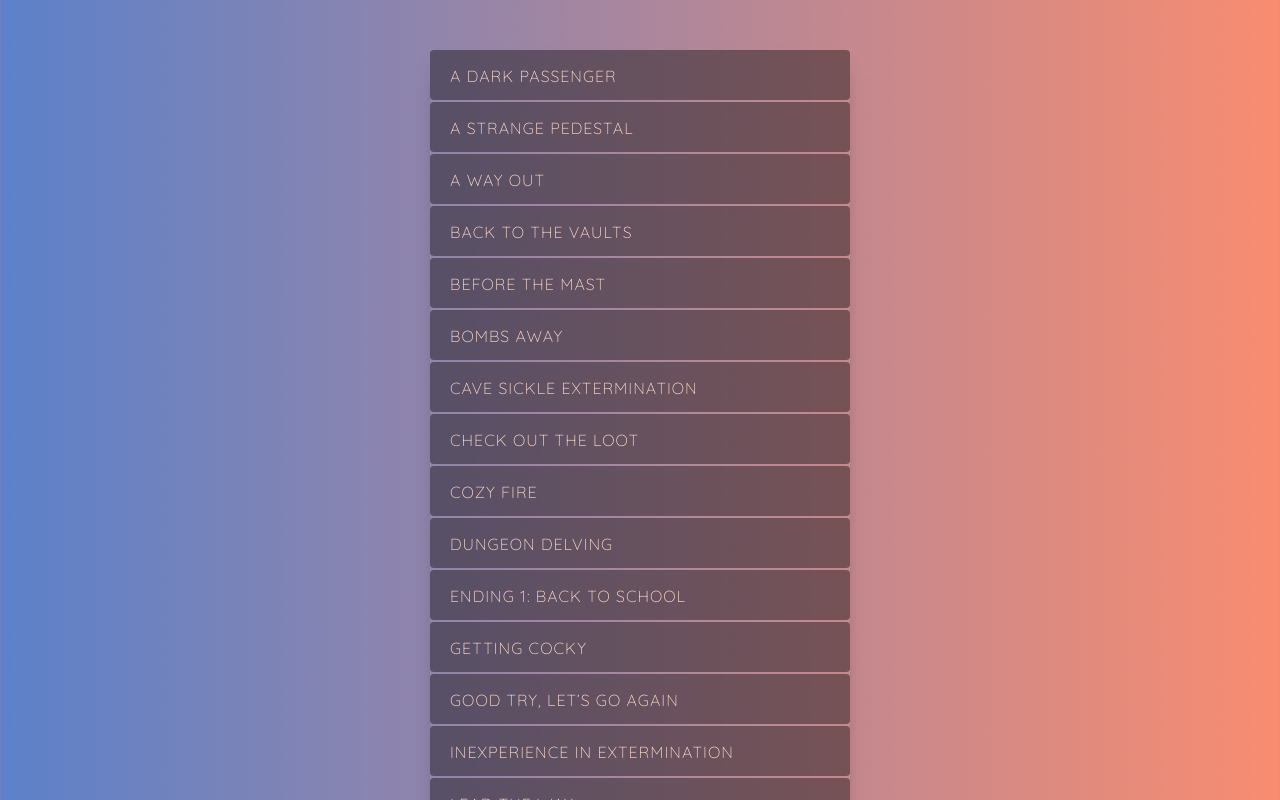
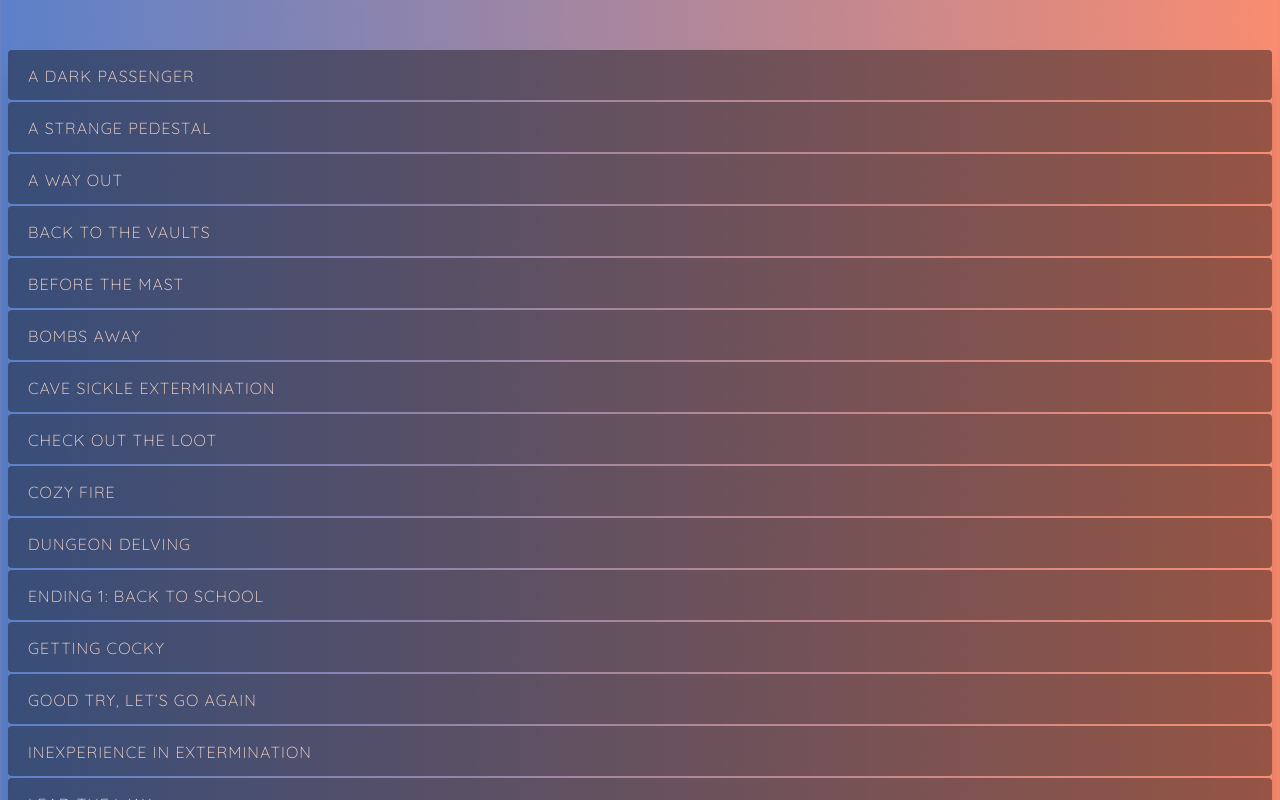
Before and after one commit to secondaryfun/react_components, a React (Create React App) app in the folder accordion/: page / in a window 1280 px wide. Shown: the top 800 px of the page. Built offline with nearby package versions, Linux system fonts and the light colour scheme.

Commit message:
CSS adjustments. 1. removed fixed horizontal spacing. 2. set vertical spacing on open to auto.

```diff
--- a/accordion/src/accordion.css
+++ b/accordion/src/accordion.css
@@ -20,7 +20,7 @@ body {
 
 .accordion {
    -webkit-box-shadow: 0px 13px 23px -13px rgba(0,0,0,0.5);
-   width: 420px;
+   width: 100%;
    background-color: transparent;
    margin: auto;
    margin-top: 50px;
@@ -28,7 +28,7 @@ body {
 
 .title {
   height: 30px;
-  width: 400px;
+  /* width: 400px; */
   background-color: rgba(0,0,0, .4);
   color: #ffddcc;
   text-transform: uppercase;
@@ -59,7 +59,7 @@ body {
 
 .content {
   height: 30px;
-  width: 420px;
+  /* width: 100%; */
   background-color: transparent;
   border-radius: 4px;
   color: white;
@@ -69,12 +69,12 @@ body {
   z-index: 1000;
   margin-top: -30px;
   text-align: left;
-  transition: all 200ms cubic-bezier(0.600, -0.280, 0.735, 0.045);
+  transition: all 200ms cubic-bezier(0.600, -0.280, 0.735, 0.045) ;
 }
 
 .content-open {
   margin-top: 0px;
-  height: 200px;
+  height: auto;
   background-color: rgba(0,0,0, .1);
   transition: all 350ms cubic-bezier(0.080, 1.090, 0.320, 1.275);
 }
@@ -84,7 +84,7 @@ body {
   visibility: hidden;
   opacity: 0;
   overflow: auto;
-  transition: all .2s ease-in;
+  transition: all .1s ease-in;
 }
 
 .content-text-open {
```
